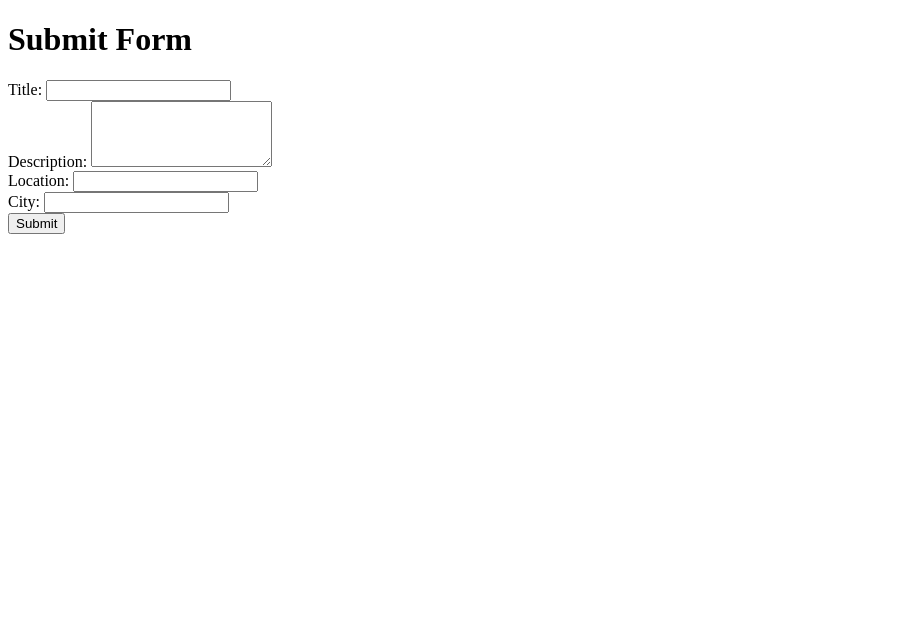
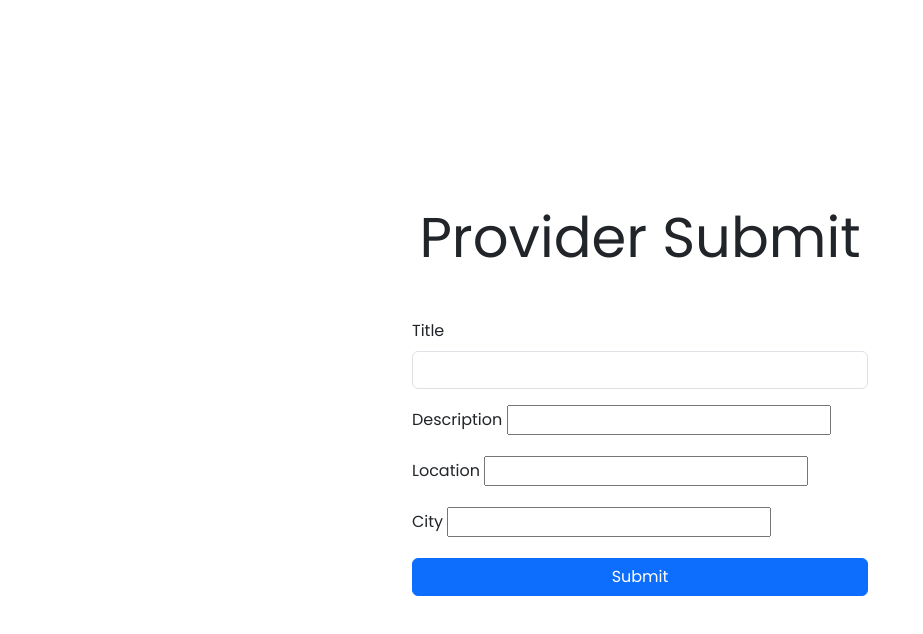
Before and after one commit to cfglondon23/Team-1, a plain HTML site: page templates/provider_submit.html in a window 1280 px wide. Shown: the whole page, without its empty margins (0-923 px from the left). Drawn offline with nearby package versions, Linux system fonts and the light colour scheme.

Commit message:
sprint1update

```diff
--- a/templates/provider_submit.html
+++ b/templates/provider_submit.html
@@ -1,24 +1,61 @@
 <!DOCTYPE html>
-<html>
+<html lang="en">
 <head>
-	<title>Submit Form</title>
+  <meta charset="UTF-8">
+  <meta name="viewport" content="width=device-width, initial-scale=1.0">
+  <title>Form Page</title>
+  <link href="https://cdn.jsdelivr.net/npm/bootstrap@5.3.0-alpha1/dist/css/bootstrap.min.css" rel="stylesheet"  crossorigin="anonymous">
+  <link href="https://fonts.googleapis.com/css2?family=Poppins:wght@400;600&display=swap" rel="stylesheet">
+
+
+  <style>body {
+	font-family: 'Poppins', sans-serif;
+  }
+
+  h1, .fs-4 {
+	font-weight: 600;
+  }
+
+  .fs-4 {
+	font-size: 1.25rem;
+  }
+
+  .container {
+	max-width: 960px;
+  }
+  </style>
 </head>
+
 <body>
-	<h1>Submit Form</h1>
-	<form method="post">
-	  <label for="title">Title:</label>
-	  <input type="text" id="title" name="title" required><br>
-
-	  <label for="description">Description:</label>
-	  <textarea id="description" name="description" rows="4" required></textarea><br>
-
-	  <label for="location">Location:</label>
-	  <input type="text" id="location" name="location" required><br>
-
-	  <label for="city">City:</label>
-	  <input type="text" id="city" name="city" required><br>
-
-	  <input type="submit" value="Submit">
-	</form>
+  <div class="container">
+    <div class="row vh-100 align-items-center justify-content-center">
+      <div class="col-md-6">
+        <h1 class="display-4 text-center mb-5">Provider Submit</h1>
+        <form method="post">
+          <div class="mb-3">
+            <label for="title" id="title" name="title" class="form-label">Title</label>
+            <input type="text" class="form-control" id="title">
+          </div>
+          <div class="mb-3">
+            <label for="description" class="form-label">Description</label>
+            <input id="description" name="description" ></input>
+          </div>
+          <div class="mb-3">
+            <label for="location" class="form-label">Location</label>
+            <input type="text" id="location" name="location" required><br>
+          </div>
+          <div class="mb-3">
+            <label for="city" class="form-label">City</label>
+			<input type="text" id="location" name="location" required>
+          </div>
+          <div class="d-grid gap-2">
+            <button type="submit" class="btn btn-primary">Submit</button>
+          </div>
+        </form>
+      </div>
+    </div>
+  </div>
+  <script src="https://cdn.jsdelivr.net/npm/@popperjs/core@2.11.6/dist/umd/popper.min.js" ></script>
+  <script src="https://cdn.jsdelivr.net/npm/bootstrap@5.3.0-alpha1/dist/js/bootstrap.min.js" ></script>
 </body>
 </html>
```
Also changed, not shown: 2 other files.
